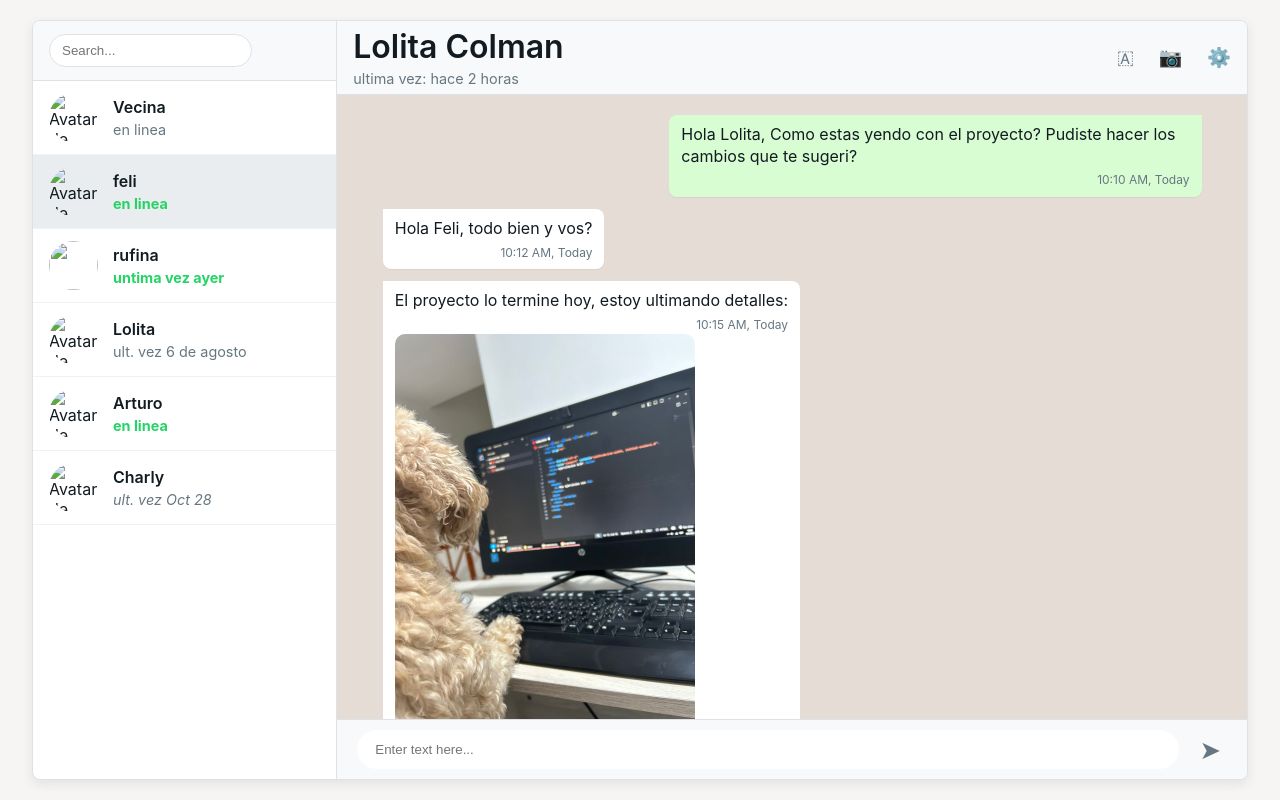
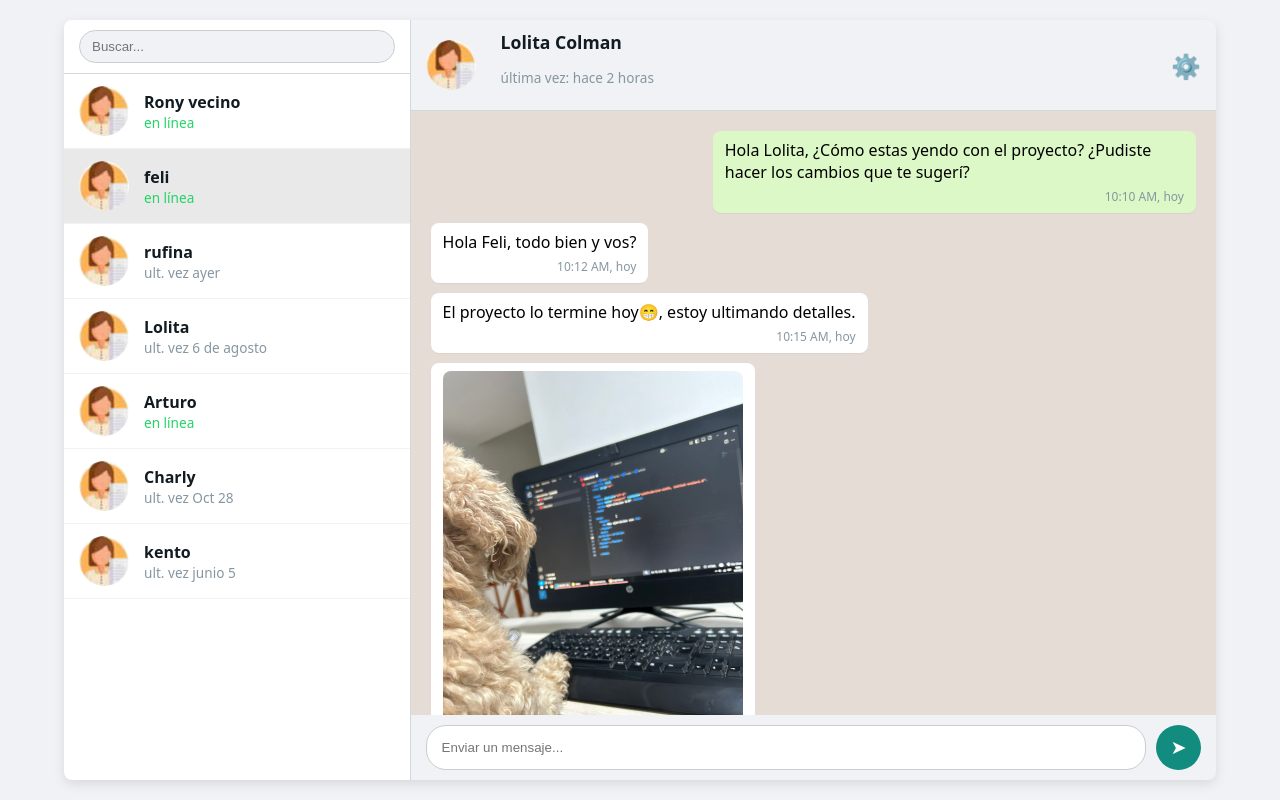
Before and after one commit to sofimilicolman/chat-ui, a plain HTML site: page index.html in a window 1280 px wide. Drawn offline with Linux system fonts and the light colour scheme.

Commit message:
final de los arreglos

```diff
--- a/index.html
+++ b/index.html
@@ -1,65 +1,78 @@
 <!DOCTYPE html>
-<html lang="en">
+<html lang="es">
 
 <head>
   <meta charset="UTF-8">
   <meta name="viewport" content="width=device-width, initial-scale=1.0">
-  <title>Document</title>
+  <title>Chat-ui</title>
   <link rel="stylesheet" href="style.css">
 </head>
 
 <body>
   <div class="chat-container">
+
     <aside class="contacts-panel">
       <header class="panel-header">
         <div class="search-container">
-          <input type="text" placeholder="Search...">
+          <input type="text" placeholder="Buscar...">
         </div>
       </header>
 
-      <nav class="contacts-list">
+      <nav class="contact-list">
         <ul>
           <li class="contact-item">
-            <img src="assets/avatar.png" alt="Avatar de vecina" class="avatar">
+            <img src="assets/descarga.jpeg" alt="Avatar de Rony" class="avatar">
             <div class="contact-info">
-              <p class="contact-name">Vecina</p>
-              <p class="contact-status-extra">en linea</p>
+              <p class="contact-name">Rony vecino</p>
+              <p class="contact-status online">en línea</p>
             </div>
           </li>
+
           <li class="contact-item active">
-            <img src="assets/avatar.png" alt="Avatar de Feli" class="avatar">
+            <img src="assets/descarga.jpeg" alt="Avatar de Feli" class="avatar">
             <div class="contact-info">
               <p class="contact-name">feli</p>
-              <p class="contact-status online">en linea</p>
+              <p class="contact-status online">en línea</p>
             </div>
           </li>
+
           <li class="contact-item">
-            <img src=" C:\Users\HP AIO\Downloads\WhatsApp Image 2025-08-12 at 15.13.30.jpeg alt=" Avatar de Rufina"
-              class="avatar">
+            <img src="assets/descarga.jpeg" alt="Avatar de Rufina" class="avatar">
             <div class="contact-info">
               <p class="contact-name">rufina</p>
-              <p class="contact-status online">untima vez ayer </p>
+              <p class="contact-status offline">ult. vez ayer</p>
             </div>
           </li>
+
           <li class="contact-item">
-            <img src="assets/avatar.png" alt="Avatar de Lolita" class="avatar">
+            <img src="assets/descarga.jpeg" alt="Avatar de Lolita" class="avatar">
             <div class="contact-info">
               <p class="contact-name">Lolita</p>
-              <p class="contact-status-extra"> ult. vez 6 de agosto</p>
+              <p class="contact-status offline">ult. vez 6 de agosto</p>
             </div>
           </li>
+
           <li class="contact-item">
-            <img src="assets/avatar.png" alt="Avatar de Arturo" class="avatar">
+            <img src="assets/descarga.jpeg" alt="Avatar de Arturo" class="avatar">
             <div class="contact-info">
               <p class="contact-name">Arturo</p>
-              <p class="contact-status online">en linea</p>
+              <p class="contact-status online">en línea</p>
             </div>
           </li>
+
           <li class="contact-item">
-            <img src="assets/avatar.png" alt="Avatar de Charly" class="avatar">
+            <img src="assets/descarga.jpeg" alt="Avatar de Charly" class="avatar">
             <div class="contact-info">
               <p class="contact-name">Charly</p>
-              <p class="contact-status-extra offline">ult. vez Oct 28</p>
+              <p class="contact-status offline">ult. vez Oct 28</p>
+            </div>
+          </li>
+
+          <li class="contact-item">
+            <img src="assets/descarga.jpeg" alt="Avatar de kento" class="avatar">
+            <div class="contact-info">
+              <p class="contact-name">kento</p>
+              <p class="contact-status offline">ult. vez junio 5</p>
             </div>
           </li>
         </ul>
@@ -69,46 +82,46 @@
     <main class="chat-panel">
       <header class="chat-header">
         <div class="contact-details">
-          <h1 class="contact-name">Lolita Colman</h1>
-          <p class="contact-status">ultima vez: hace 2 horas</p>
+          <img src="assets/descarga.jpeg" alt="Avatar de Lolita" class="avatar">
+          <div>
+            <h1 class="contact-name">Lolita Colman</h1>
+            <p class="contact-status offline">última vez: hace 2 horas</p>
+          </div>
         </div>
         <div class="chat-actions">
-          <span>🇦</span>
-          <span>📷</span>
           <span>⚙️</span>
         </div>
       </header>
 
       <section class="messages-area">
         <div class="message sent">
-          <p class="message-text">Hola Lolita, Como estas yendo con el proyecto? Pudiste hacer los cambios que te
-            sugeri?
-          </p>
-          <span class="message-time">10:10 AM, Today</span>
+          <p class="message-text">Hola Lolita, ¿Cómo estas yendo con el proyecto? ¿Pudiste hacer los cambios que te
+            sugerí?</p>
+          <span class="message-time">10:10 AM, hoy</span>
         </div>
+
         <div class="message received">
           <p class="message-text">Hola Feli, todo bien y vos?</p>
-          <span class="message-time">10:12 AM, Today</span>
+          <span class="message-time">10:12 AM, hoy</span>
         </div>
+
         <div class="message received">
-          <p class="message-text">El proyecto lo termine hoy,
-            estoy ultimando detalles:
-          </p>
-          <span class="message-time">10:15 AM, Today</span>
-          <div class="message-received">
-            <div class="message-text">
-              <img src="WhatsApp Image 2025-08-12 at 15.12.32.jpeg" alt="imageb de avatar">
-            </div>
-            <span class="message-time">10:20 AM, Today</span>
-          </div>
+          <p class="message-text">El proyecto lo termine hoy😁, estoy ultimando detalles.</p>
+          <span class="message-time">10:15 AM, hoy</span>
         </div>
+
+        <div class="message received">
+          <img src="assets/WhatsApp Image 2025-08-12 at 15.12.32.jpeg" alt="imagen del proyecto" class="message-image">
+        </div>
+
       </section>
 
       <footer class="message-input-area">
-        <input type="text" placeholder="Enter text here...">
+        <input type="text" placeholder="Enviar un mensaje...">
         <button aria-label="Enviar mensaje">➤</button>
       </footer>
     </main>
+
   </div>
 </body>
 
--- a/style.css
+++ b/style.css
@@ -1,259 +1,213 @@
-/* --- Variables y Estilos Generales --- */
-:root {
-  --bg-color: #F7F5F3;
-
-  --primary-white: #ffffff;
-  --panel-header-bg: #f8f9fa;
-  --contact-item-hover: #f0f2f5;
-  --active-contact-bg: #e9edef;
-  --sent-bubble-bg: #d9fdd3;
-  --received-bubble-bg: var(--primary-white);
-  --text-primary: #111b21;
-  --text-secondary: #667781;
-  --border-color: #dee2e6;
-  --online-status-color: #25d366;
-  --chat-background-color: #e5ddd5;
-}
-
 body {
-  font-family: -apple-system, BlinkMacSystemFont, 'Segoe UI', Roboto, Helvetica, Arial, sans-serif;
+  font-family: system-ui, -apple-system, BlinkMacSystemFont, 'Segoe UI', Roboto, Oxygen, Ubuntu, Cantarell, 'Open Sans', 'Helvetica Neue', sans-serif;
+  background-color: #f0f2f5;
   margin: 0;
-  background-color: var(--bg-color);
   display: flex;
   justify-content: center;
   align-items: center;
   height: 100vh;
-  color: var(--text-primary);
 }
 
-* {
-  box-sizing: border-box;
+.chat-container {
+  display: flex;
+  width: 90vw;
+  height: 95vh;
+  max-width: 1400px;
+  background-color: #fff;
+  border-radius: 8px;
+  overflow: hidden;
+  box-shadow: 0 4px 12px rgba(0, 0, 0, 0.1);
 }
 
-/* --- Maquetación Principal con Flexbox --- */
-.chat-container {
-  display: flex;
-  width: 95vw;
-  height: 95vh;
-  max-width: 1600px;
-  background-color: var(--primary-white);
-  border: 1px solid var(--border-color);
-  box-shadow: 0 4px 12px rgba(0, 0, 0, 0.08);
-  border-radius: 8px;
-  overflow: hidden;
-}
-
+/* --- PANEL DE CONTACTOS (IZQUIERDA) --- */
 .contacts-panel {
-  flex: 1;
-  /* Ocupa 1/4 del espacio */
-  min-width: 300px;
-  max-width: 400px;
-  border-right: 1px solid var(--border-color);
+  width: 30%;
+  max-width: 350px;
+  border-right: 1px solid #d1d7db;
   display: flex;
   flex-direction: column;
 }
 
-.chat-panel {
-  flex: 3;
-  /* Ocupa 3/4 del espacio */
-  display: flex;
-  flex-direction: column;
-}
-
-/* --- Panel de Contactos (Izquierda) --- */
-.panel-header,
-.chat-header {
-  padding: 10px 16px;
-  background-color: var(--panel-header-bg);
-  border-bottom: 1px solid var(--border-color);
-  display: flex;
-  align-items: center;
-  min-height: 60px;
+.panel-header {
+  padding: 10px 15px;
+  border-bottom: 1px solid #d1d7db;
 }
 
 .search-container input {
   width: 100%;
   padding: 8px 12px;
   border-radius: 20px;
-  border: 1px solid var(--border-color);
-  background-color: #ffffff;
+  border: 1px solid #ccc;
+  background-color: #f0f2f5;
+  box-sizing: border-box;
+
 }
 
-.contacts-list {
+.contact-list {
   flex-grow: 1;
   overflow-y: auto;
 }
 
-.contacts-list ul {
-  list-style: none;
+.contact-list ul {
   padding: 0;
   margin: 0;
+  list-style: none;
 }
 
 .contact-item {
   display: flex;
   align-items: center;
-  padding: 12px 16px;
+  padding: 12px 15px;
   cursor: pointer;
   border-bottom: 1px solid #f0f2f5;
 }
 
 .contact-item:hover {
-  background-color: var(--contact-item-hover);
+  background-color: #f5f5f5;
 }
 
 .contact-item.active {
-  background-color: var(--active-contact-bg);
+  background-color: #e9e9e9;
 }
 
 .avatar {
-  width: 49px;
-  height: 49px;
+  width: 50px;
+  height: 50px;
   border-radius: 50%;
   margin-right: 15px;
   object-fit: cover;
 }
 
-.contact-info {
-  flex-grow: 1;
+.contact-info p {
+  margin: 0;
 }
 
 .contact-name {
   font-weight: 600;
+  color: #111b21;
+}
+
+.contact-status {
+  font-size: 0.85em;
+}
+
+.online {
+  color: #25d366;
+  /* Verde */
+}
+
+.offline {
+  color: #8696a0;
+  /* Gris */
+}
+
+/* --- PANEL DE CHAT (DERECHA) --- */
+.chat-panel {
+  flex-grow: 1;
+  display: flex;
+  flex-direction: column;
+  background-color: #e5ddd5;
+  /* Fondo tipo WhatsApp */
+}
+
+.chat-header {
+  display: flex;
+  justify-content: space-between;
+  align-items: center;
+  padding: 10px 15px;
+  background-color: #f0f2f5;
+  border-bottom: 1px solid #d1d7db;
+}
+
+.chat-header .contact-details {
+  display: flex;
+  align-items: center;
+}
+
+.chat-header .contact-details div {
+  margin-left: 10px;
+}
+
+.chat-header h1 {
+  font-size: 1.1em;
   margin: 0;
 }
 
-.contact-status,
-.contact-status-extra {
-  font-size: 0.9em;
-  color: var(--text-secondary);
-  margin: 4px 0 0;
-}
-
-/* Bonus: Estilo diferencial para online/offline */
-.contact-status.online {
-  color: var(--online-status-color);
-  font-weight: bold;
-}
-
-.contact-status-extra.offline {
-  font-style: italic;
-}
-
-/* --- Panel de Chat (Derecha) --- */
-.chat-header {
-  justify-content: space-between;
-}
-
 .chat-actions span {
-  margin-left: 20px;
+  font-size: 1.5em;
+  color: #54656f;
   cursor: pointer;
-  font-size: 1.2rem;
-  color: var(--text-secondary);
+  margin-left: 15px;
 }
 
 .messages-area {
   flex-grow: 1;
-  padding: 20px 5%;
-  background-color: var(--chat-background-color);
+  padding: 20px;
+  overflow-y: auto;
   display: flex;
   flex-direction: column;
-  overflow-y: auto;
 }
 
 .message {
-  max-width: 65%;
+  max-width: 60%;
   padding: 8px 12px;
   border-radius: 8px;
-  margin-bottom: 12px;
+  margin-bottom: 10px;
   box-shadow: 0 1px 1px rgba(0, 0, 0, 0.05);
-  line-height: 1.4;
 }
 
 .message-text {
   margin: 0 0 5px 0;
+  word-wrap: break-word;
 }
 
 .message-time {
   font-size: 0.75em;
-  color: var(--text-secondary);
+  color: #8696a0;
   text-align: right;
   display: block;
 }
 
-.message.received {
-  background-color: var(--received-bubble-bg);
-  align-self: flex-start;
-  border-top-left-radius: 0;
+.message.sent {
+  background-color: #dcf8c6;
+
+  align-self: flex-end;
+
 }
 
-.message.sent {
-  background-color: var(--sent-bubble-bg);
-  align-self: flex-end;
-  border-top-right-radius: 0;
+.message.received {
+  background-color: #ffffff;
+  align-self: flex-start;
+
+}
+
+.message-image {
+  max-width: 300px;
+  border-radius: 8px;
 }
 
 .message-input-area {
-  padding: 10px 20px;
-  background-color: var(--panel-header-bg);
   display: flex;
-  align-items: center;
-  border-top: 1px solid var(--border-color);
+  padding: 10px 15px;
+  background-color: #f0f2f5;
 }
 
 .message-input-area input {
   flex-grow: 1;
-  padding: 12px 18px;
-  border: none;
-  border-radius: 25px;
-  background-color: var(--primary-white);
+  padding: 10px 15px;
+  border: 1px solid #ccc;
+  border-radius: 20px;
+  margin-right: 10px;
 }
 
 .message-input-area button {
-  background: none;
+  background-color: #128c7e;
+  /* Verde WhatsApp */
+  color: white;
   border: none;
-  font-size: 1.6rem;
+  border-radius: 50%;
+  width: 45px;
+  height: 45px;
+  font-size: 1.2em;
   cursor: pointer;
-  margin-left: 15px;
-  color: var(--text-secondary);
-  transition: color 0.2s;
 }
-
-.message-input-area button:hover {
-  color: #007bff;
-
-}
-
-.message-text img {
-
-  max-width: 300px;
-  height: auto;
-  border-radius: 10px;
-}
-
-/* --- Requisito: Diseño Responsivo --- */
-@media (max-width: 768px) {
-  .chat-container {
-    flex-direction: column;
-    height: 100vh;
-    width: 100vw;
-    border-radius: 0;
-    border: none;
-  }
-
-  .contacts-panel {
-    min-width: 100%;
-    max-width: 100%;
-    height: 100%;
-    /* Por defecto, ocupa toda la pantalla */
-    border-right: none;
-    /* En una app real, se mostraría uno u otro. Para el layout, apilamos. */
-  }
-
-  /* Para simular la vista de solo un panel, puedes descomentar esto: */
-  /*
-    .contacts-panel {
-        display: none;
-    }
-    */
-}
```
Also changed, not shown: WhatsApp Image 2025-08-12 at 15.13.30.jpeg (deleted), assets/WhatsApp Image 2025-08-12 at 15.12.32.jpeg (renamed from WhatsApp Image 2025-08-12 at 15.12.32.jpeg), assets/descarga.jpeg (added), 1 other file.
